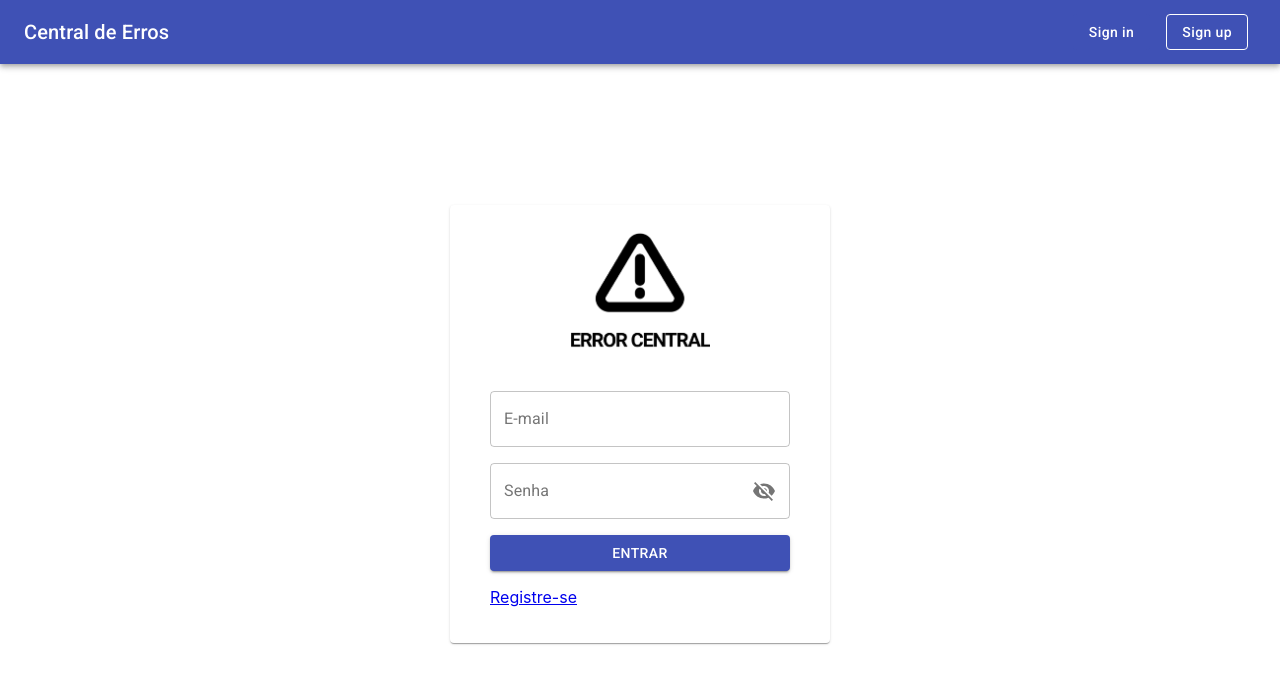
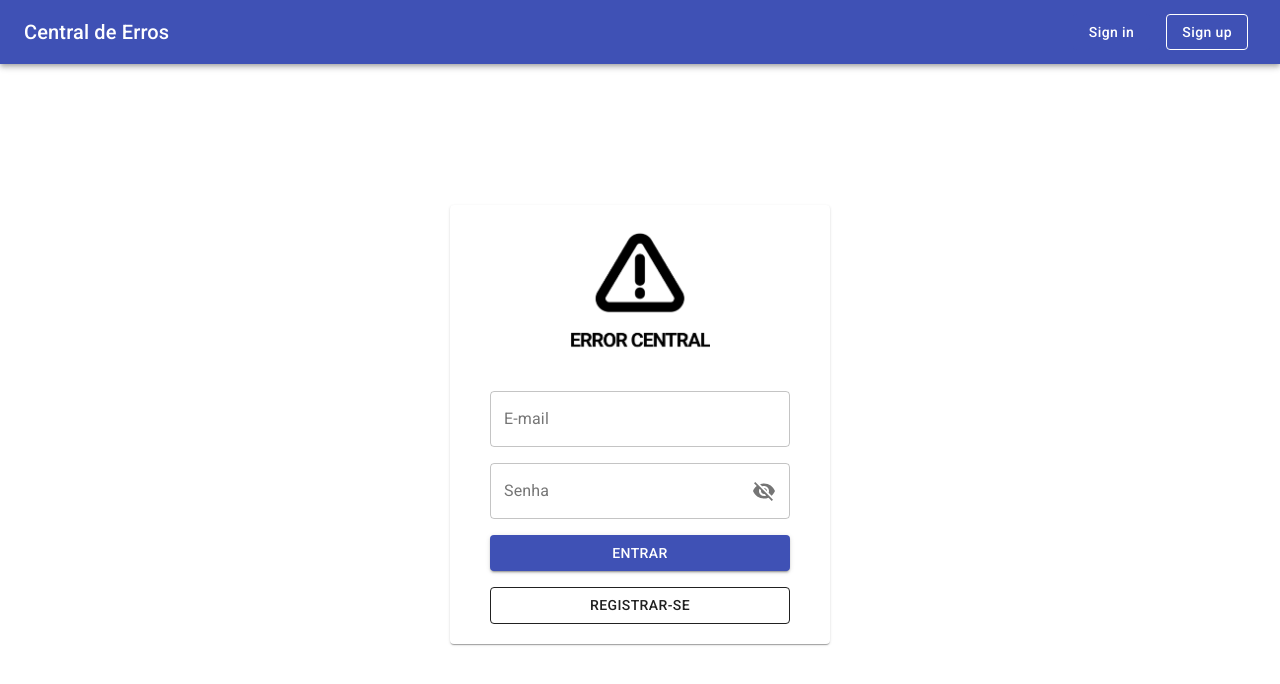
Before and after one commit to Rdlenke/codenation-error-central-backend, a React (Create React App) app in the folder frontend/errorcentral/: page /login in a window 1280 px wide. Shown: the top 684 px of the page. Built offline with nearby package versions, Linux system fonts and the light colour scheme.

Commit message:
Fixing button in sign in and sign up

```diff
--- a/frontend/errorcentral/src/pages/Signin/index.jsx
+++ b/frontend/errorcentral/src/pages/Signin/index.jsx
@@ -4,7 +4,7 @@ import logoImg from '../../assets/images/ErrorCentralLogo.png';
 
 import { connect } from 'react-redux';
 import { addUser } from '../../redux/actions/actionCreators';
-import { useHistory } from "react-router-dom";
+import { useHistory, Link } from "react-router-dom";
 
 import { makeStyles } from '@material-ui/core/styles';
 import IconButton from '@material-ui/core/IconButton';
@@ -144,7 +144,15 @@ const Signin = (props) => {
         >
           Entrar
         </Button>
-        <a href="/join" className={classes.marginBottom}>Registre-se</a>
+        <Button
+          component={Link}
+          to="/join"
+          variant="outlined"
+          color="inherit"
+          disableElevation
+        >
+          Registrar-se
+        </Button>
       </Paper>
     </form>
   );
--- a/frontend/errorcentral/src/pages/Signup/index.jsx
+++ b/frontend/errorcentral/src/pages/Signup/index.jsx
@@ -3,7 +3,7 @@ import api from '../../services/api';
 import logoImg from '../../assets/images/ErrorCentralLogo.png';
 import { connect } from 'react-redux';
 import { addUser } from '../../redux/actions/actionCreators';
-import { useHistory } from "react-router-dom";
+import { useHistory, Link } from "react-router-dom";
 
 import { makeStyles } from '@material-ui/core/styles';
 import IconButton from '@material-ui/core/IconButton';
@@ -174,7 +174,15 @@ const Signup = (props) => {
         >
           Cadastrar
         </Button>
-        <a href="/login" className={classes.marginBottom}>Login</a>
+        <Button
+          component={Link}
+          to="/login"
+          variant="outlined"
+          color="inherit"
+          disableElevation
+        >
+          Logar-se
+        </Button>
       </Paper>
     </form>
   );
```
